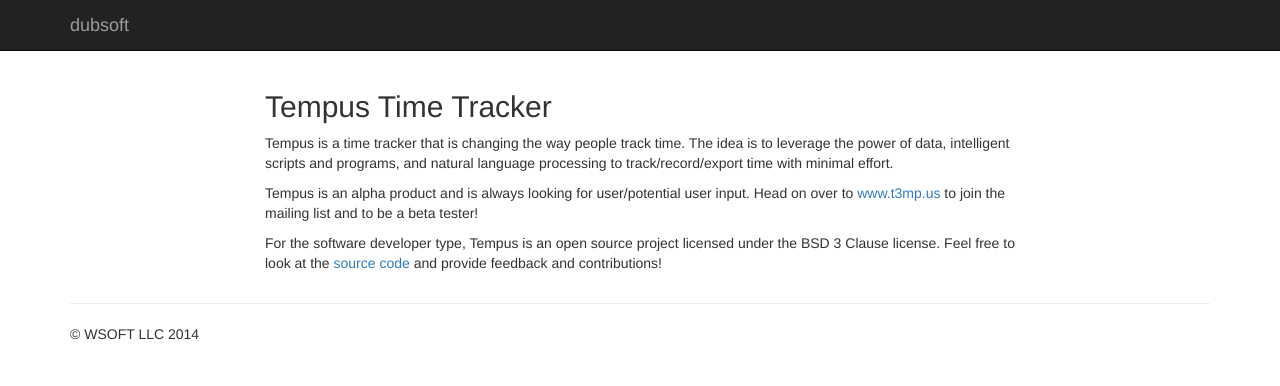
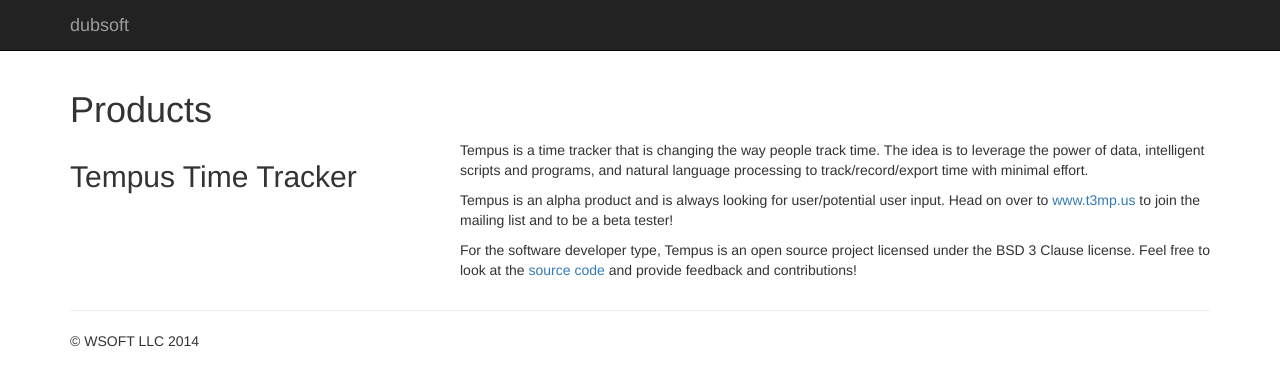
Before and after one commit to dubsoft/dubsoft-www, a Jekyll site: the page built from products/index.html, in a window 1280 px wide. Shown: the top 386 px of the page. Built offline with Jekyll 4.4.1, drawn with Linux system fonts in a browser that asks for light colours; nearby versions of some CDN libraries; Markdown is read by kramdown in place of the engine named in the settings.

Commit message:
Change products to have the correct title
Change the layout a bit

```diff
--- a/products/index.html
+++ b/products/index.html
@@ -1,11 +1,13 @@
 ---
 layout: default
-title: dubsoft - projects
+title: dubsoft - products
 ---
-
+<h1>Products</h1>
 <div class="row">
-  <div class="col-md-8 col-md-offset-2">
+  <div class="col-md-4">
     <h2>Tempus Time Tracker</h2>
+  </div>
+  <div class="col-md-8">
     <p>Tempus is a time tracker that is changing the way people track time.
     The idea is to leverage the power of data, intelligent scripts and
     programs, and natural language processing to track/record/export time
```
